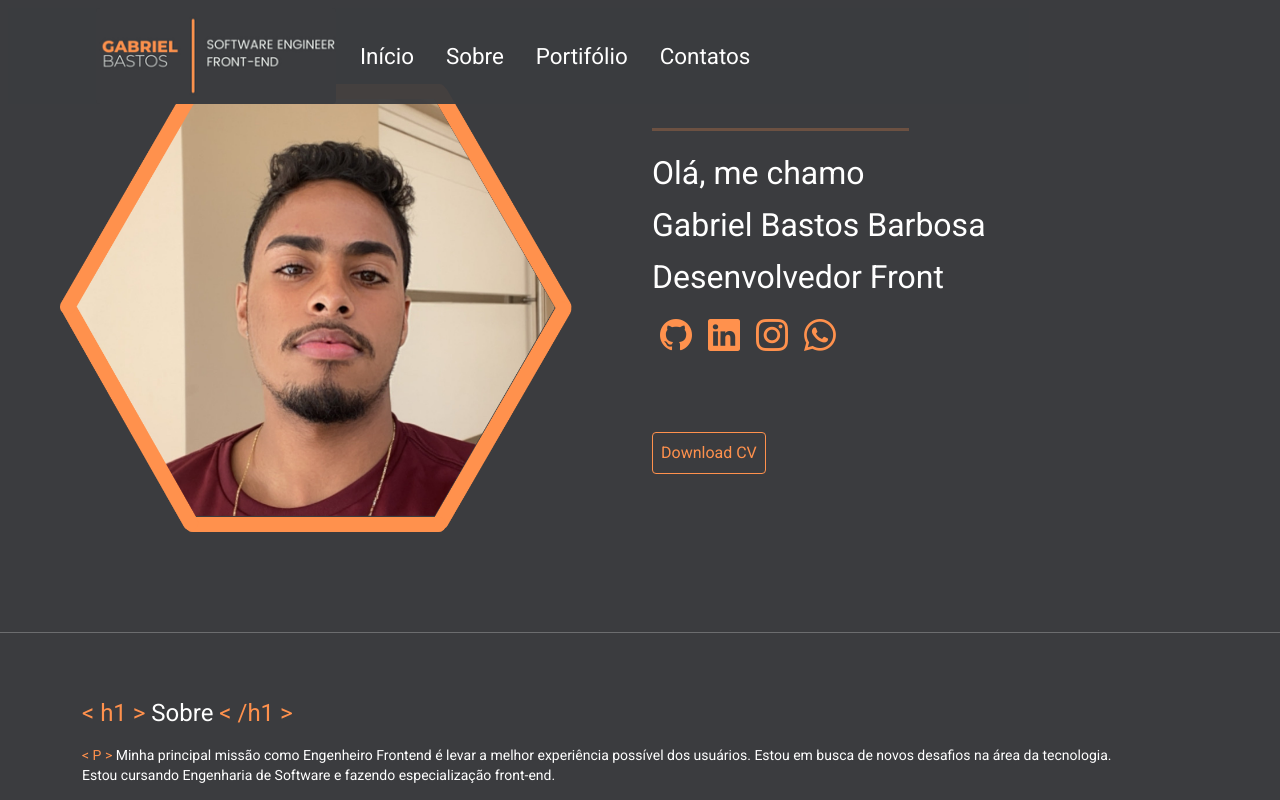
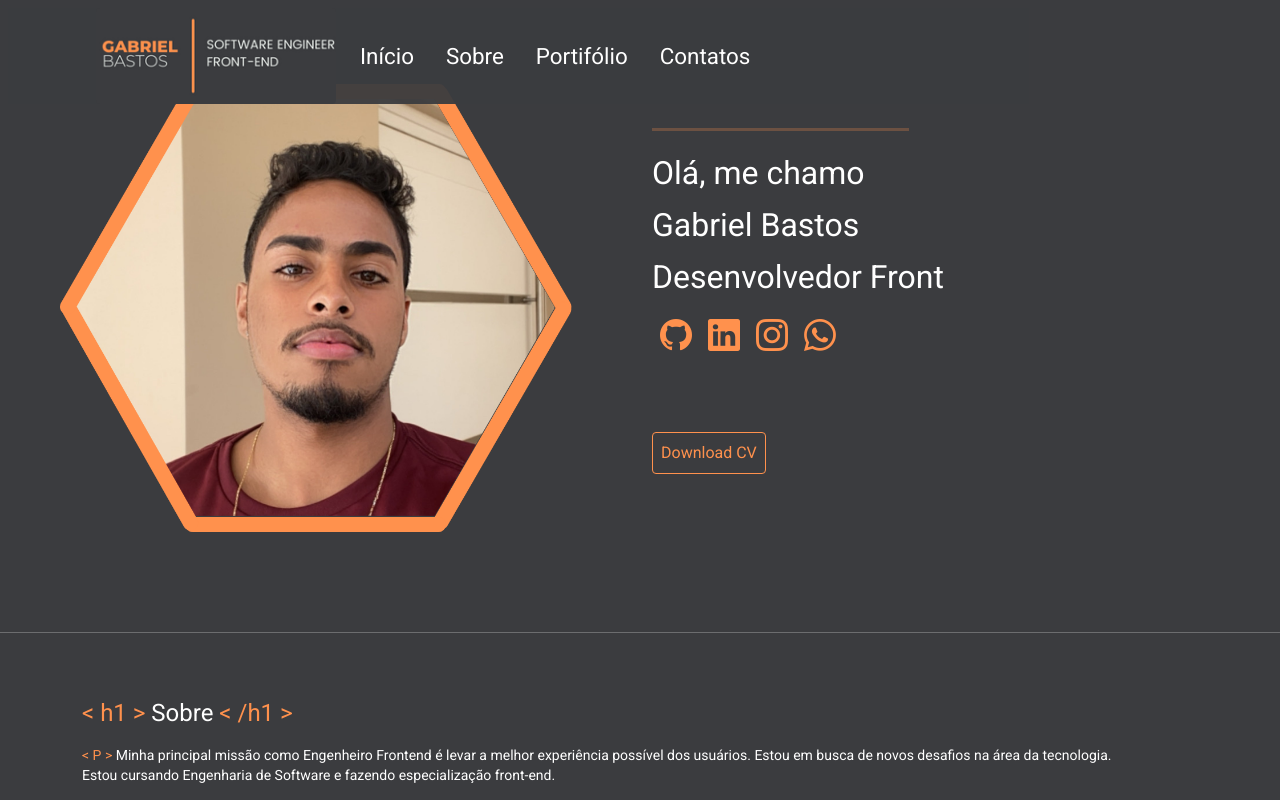
Before and after one commit to devbastos/frontend, an Angular app: page /home in a window 1280 px wide. Shown: the top 800 px of the page. Built offline with nearby package versions, Linux system fonts and the light colour scheme.

Commit message:
header
alteração no nome

```diff
--- a/src/app/components/template/header/header.component.html
+++ b/src/app/components/template/header/header.component.html
@@ -9,7 +9,7 @@
             <hr class="col-5">
 
                     <p> Olá, me chamo</p>
-                    <p> Gabriel Bastos Barbosa</p>
+                    <p> Gabriel Bastos</p>
                     <p> Desenvolvedor Front</p>
 
                 <a class="icon_github" href="https://github.com/devbastos"><i class="bi bi-github"></i></a>
```
